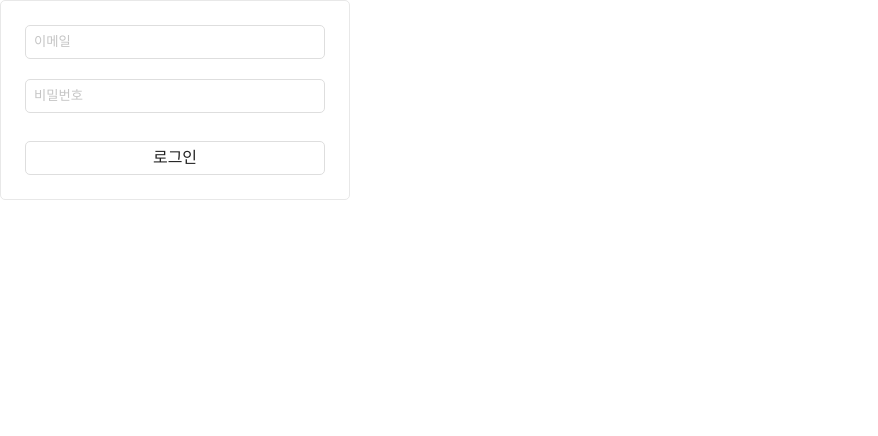
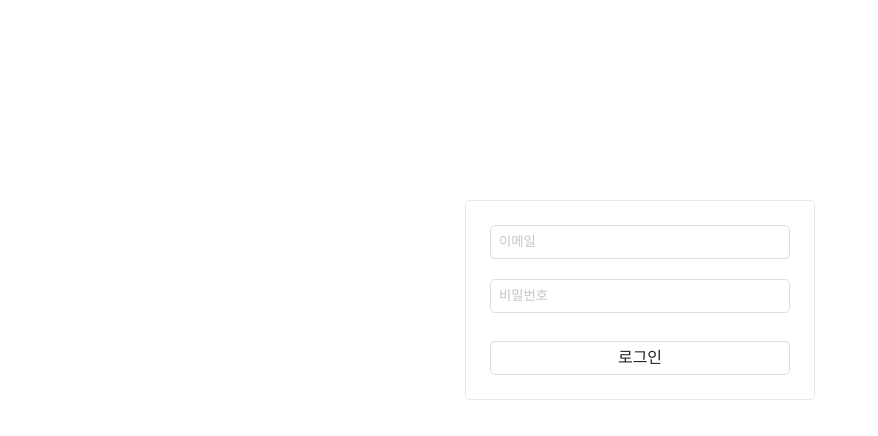
Before and after one commit to YuJM/aiffel-front, a React (Create React App) app: page / in a window 1280 px wide. Shown: the top 436 px of the page, without its empty margins (0-878 px from the left). Built offline with nearby package versions, Linux system fonts and the light colour scheme.

Commit message:
refactor: app router 구조 잡기

```diff
--- a/package.json
+++ b/package.json
@@ -21,6 +21,7 @@
     "react-hook-form": "^7.21.0",
     "react-icons": "^4.3.1",
     "react-router": "^6.0.2",
+    "react-router-dom": "^6.0.2",
     "react-scripts": "4.0.3",
     "recoil": "^0.5.2",
     "typescript": "^4.5.2",
--- a/src/App.tsx
+++ b/src/App.tsx
@@ -2,12 +2,19 @@ import React from 'react';
 import './ui/ui.scss';
 import './styles/util.scss';
 import LoginPage from '@pages/loginPage';
+import { Outlet, Route, Routes } from 'react-router-dom';
+import ForumPage from '@pages/forumPage';
+import ForumDetailPage from '@pages/forumPage/deatil';
 
 function App() {
   return (
-    <>
-      <LoginPage />
-    </>
+    <Routes>
+      <Route path="/" element={<LoginPage />} />
+      <Route path="forum" element={<Outlet />}>
+        <Route path="" element={<ForumPage />} />
+        <Route path={':id'} element={<ForumDetailPage />} />
+      </Route>
+    </Routes>
   );
 }
 
--- a/src/index.tsx
+++ b/src/index.tsx
@@ -1,11 +1,14 @@
 import React from 'react';
 import ReactDOM from 'react-dom';
+import reportWebVitals from './reportWebVitals';
+import { BrowserRouter } from 'react-router-dom';
 import App from './App';
-import reportWebVitals from './reportWebVitals';
 
 ReactDOM.render(
   <React.StrictMode>
-    <App />
+    <BrowserRouter>
+      <App />
+    </BrowserRouter>
   </React.StrictMode>,
   document.getElementById('root'),
 );
--- /dev/null
+++ b/src/pages/forumPage/deatil.tsx
@@ -0,0 +1,7 @@
+import { useParams } from 'react-router-dom';
+const ForumDetailPage = () => {
+  const params = useParams();
+  return <div>Detail{JSON.stringify(params)}</div>;
+};
+
+export default ForumDetailPage;
--- /dev/null
+++ b/src/pages/forumPage/index.tsx
@@ -0,0 +1,5 @@
+const ForumPage = () => {
+  return <div>forum page</div>;
+};
+
+export default ForumPage;
--- a/src/pages/loginPage.tsx
+++ b/src/pages/loginPage/index.tsx
@@ -1,4 +1,5 @@
 import LoginForm from '@components/loginForm';
+import './login_page.scss';
 
 const LoginPage = () => {
   return (
--- /dev/null
+++ b/src/pages/loginPage/login_page.scss
@@ -0,0 +1,9 @@
+
+
+main{
+  display: flex;
+  height: 100vh;
+  justify-content: center;
+  padding-top: 25vh;
+  align-items: flex-start;
+}
```
Also changed, not shown: src/components/loginForm/index.tsx (renamed from src/components/loginForm.tsx), 2 other files (tests, documents, lock files or other folders).
